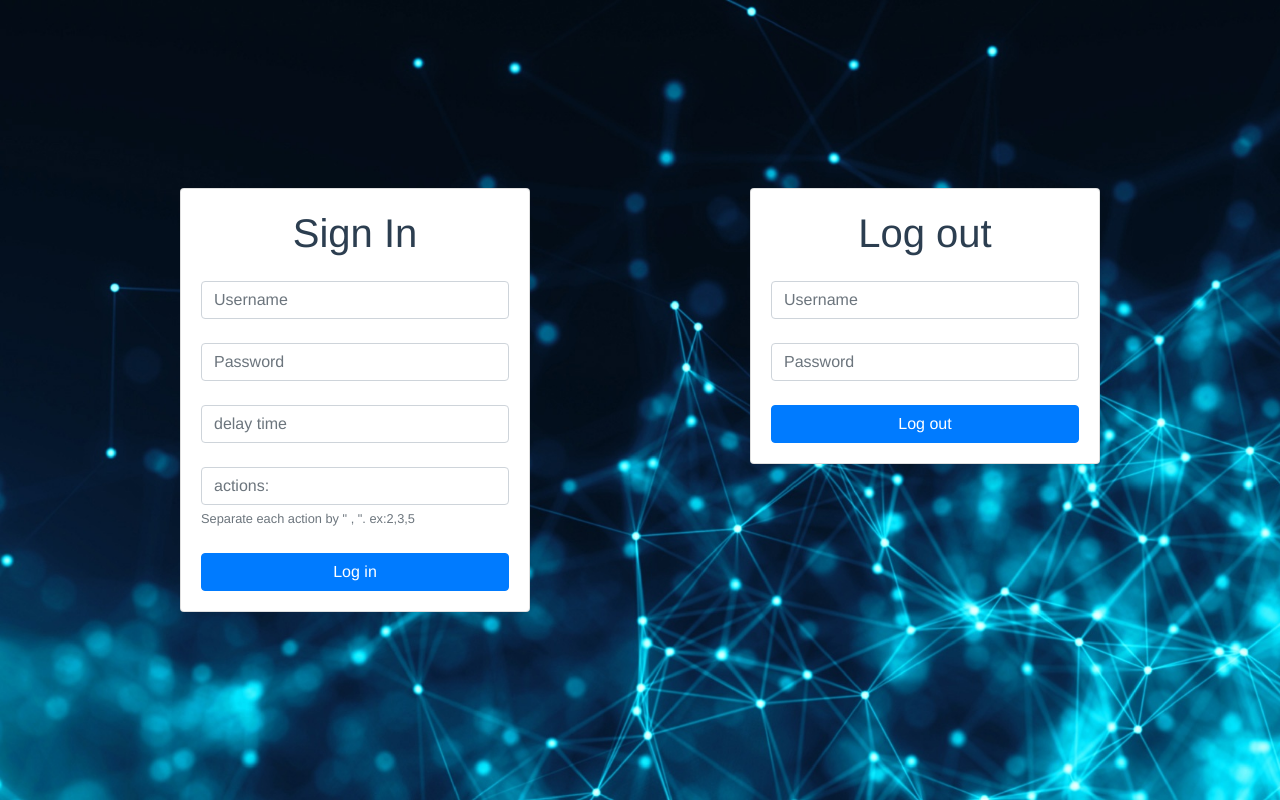
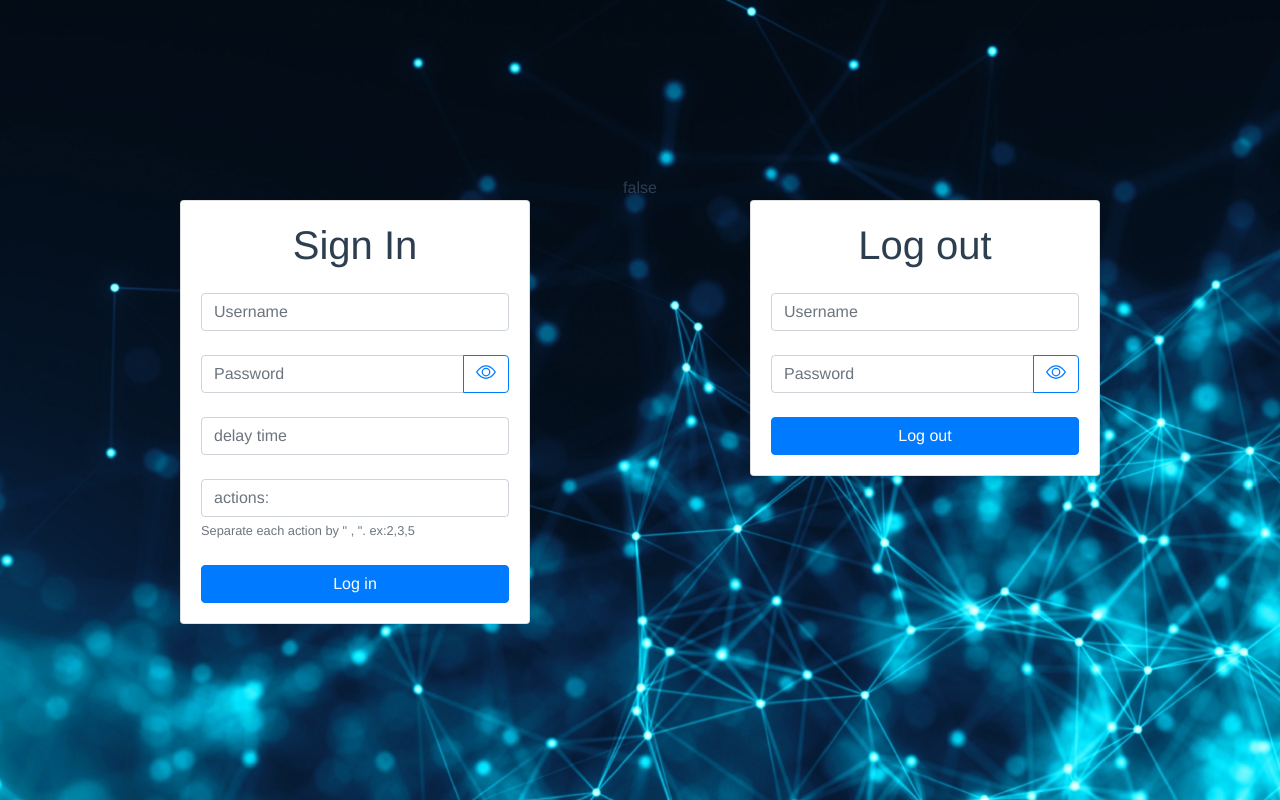
Before and after one commit to mahshidghaffari/systemSecurityClient, a Vue app: page / in a window 1280 px wide. Built offline with nearby package versions, Linux system fonts and the light colour scheme.

Commit message:
add show password

```diff
--- a/src/views/Home.vue
+++ b/src/views/Home.vue
@@ -20,14 +20,24 @@
           </b-alert>
         </div>
 
+
+        {{showLoginPass}}
         <div class="row">
           <div class="col-lg-4 col-md-6 col-sm-8 mx-auto">
             <div class="card login">
               <h1>Sign In</h1>
               <input v-model="userInfoLogin.id" class="form-control mb-4" placeholder="Username" required>
-              <input v-model="userInfoLogin.password" class="form-control mb-4" type="password" placeholder="Password"
-                     required>
-              <input v-model="userInfoLogin.actions.delay" type="number" class="form-control mb-4" placeholder="delay time"
+              <b-input-group  class=" mb-4">
+                <b-form-input v-if="showLoginPass" v-model="userInfoLogin.password" placeholder="Password" type="text"></b-form-input>
+                <b-form-input v-else v-model="userInfoLogin.password" placeholder="Password" type="password"></b-form-input>
+                <b-input-group-append>
+                  <b-button variant="outline-primary" @click="showLoginPass = !showLoginPass">
+                    <b-icon icon="eye" font-scale="1"></b-icon>
+                  </b-button>
+                </b-input-group-append>
+              </b-input-group>
+              <input v-model="userInfoLogin.actions.delay" type="number" class="form-control mb-4"
+                     placeholder="delay time"
                      required>
               <input v-model="steps" class="form-control mb-1" placeholder="actions:" required>
               <small class="mb-4 text-left text-secondary">Separate each action by " , ". ex:2,3,5</small>
@@ -38,8 +48,15 @@
             <div class="card login">
               <h1>Log out</h1>
               <input v-model="userInfoLogout.id" class="form-control mb-4" placeholder="Username" required>
-              <input v-model="userInfoLogout.password" class="form-control mb-4" placeholder="Password" required
-                     type="password">
+              <b-input-group  class=" mb-4">
+                <b-form-input v-if="showLogoutPass" v-model="userInfoLogout.password" placeholder="Password" type="text"></b-form-input>
+                <b-form-input v-else v-model="userInfoLogout.password" placeholder="Password" type="password"></b-form-input>
+                <b-input-group-append>
+                  <b-button variant="outline-primary" @click="showLogoutPass = !showLogoutPass">
+                    <b-icon icon="eye" font-scale="1"></b-icon>
+                  </b-button>
+                </b-input-group-append>
+              </b-input-group>
               <button class="btn btn-primary" @click="logout">Log out</button>
             </div>
           </div>
@@ -77,19 +94,21 @@ export default {
       id: "",
       password: "",
       server: {
-        ip: '',
-        port: ''
-      },
-    }
+        ip: "",
+        port: ""
+      }
+    },
+    showLoginPass: false,
+    showLogoutPass:false
   }),
   computed: {},
   methods: {
     login() {
-      if(!this.userInfoLogin.id || !this.userInfoLogin.password || !this.userInfoLogin.server.ip || !this.userInfoLogin.server.port){
+      if (!this.userInfoLogin.id || !this.userInfoLogin.password || !this.userInfoLogin.server.ip || !this.userInfoLogin.server.port) {
         this.successAlert = false;
         this.failAlert = true;
         this.errorMsg = `One of the inputs are empty`;
-      }else {
+      } else {
         this.userInfoLogin.actions.steps = this.steps.split(",");
         return axios({
           method: "post",
@@ -112,13 +131,13 @@ export default {
             this.errorMsg = "server Error- Bad request";
           });
       }
-      },
+    },
     logout() {
-      if(!this.userInfoLogout.id || !this.userInfoLogout.password || !this.userInfoLogout.server.ip || !this.userInfoLogout.server.port){
+      if (!this.userInfoLogout.id || !this.userInfoLogout.password || !this.userInfoLogout.server.ip || !this.userInfoLogout.server.port) {
         this.successAlert = false;
         this.failAlert = true;
         this.errorMsg = `One of the inputs are empty`;
-      }else {
+      } else {
         return axios({
           method: "post",
           url: "/logout",
@@ -151,9 +170,9 @@ export default {
       this.text("https://www.cloudflare.com/cdn-cgi/trace").then(data => {
         let ipRegex = /[0-9]{1,3}.[0-9]{1,3}.[0-9]{1,3}.[0-9]{1,3}/;
         this.userInfoLogin.server.ip = data.match(ipRegex)[0];
-        this.userInfoLogout.server.ip= data.match(ipRegex)[0];
+        this.userInfoLogout.server.ip = data.match(ipRegex)[0];
       });
-    },
+    }
   },
   created() {
     this.getIP();
```
